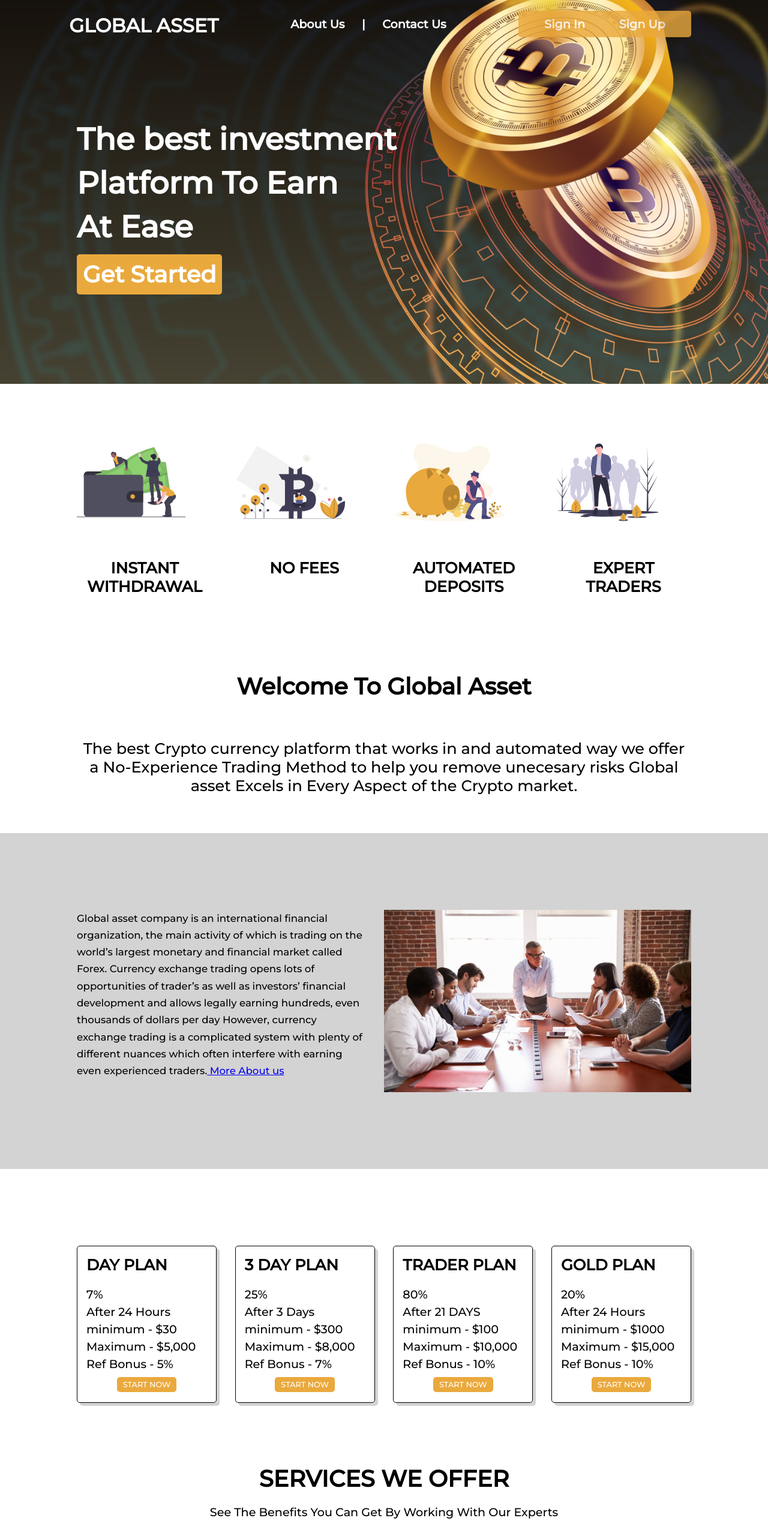
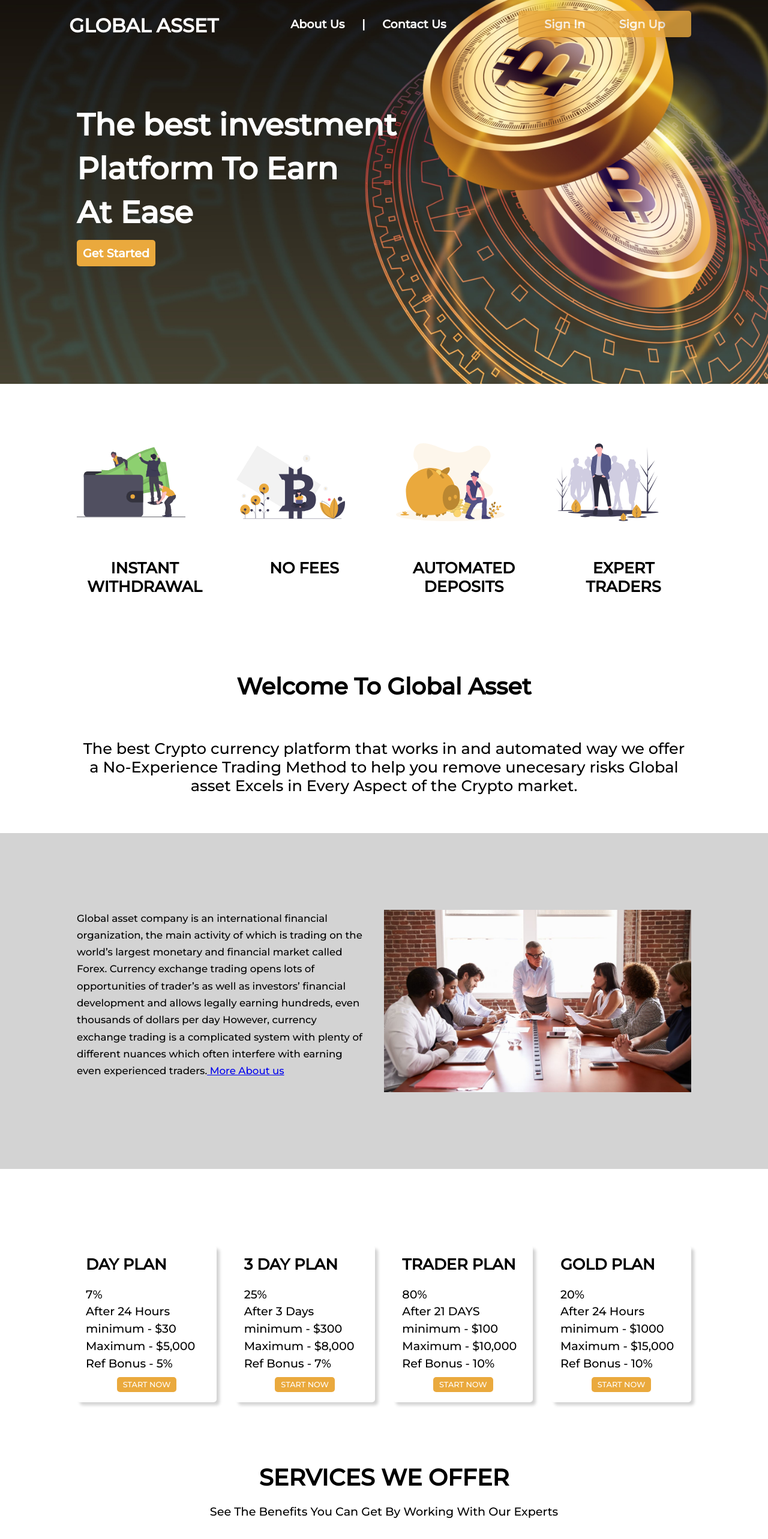
Before and after one commit to ibk-code/global-asset, a React (Create React App) app in the folder frontend/: page / in a window 1280 px wide. Shown: the top 2566 px of the page at 60% size. Built offline with nearby package versions, Linux system fonts and the light colour scheme.

Commit message:
edited hpme page

```diff
--- a/frontend/package.json
+++ b/frontend/package.json
@@ -11,7 +11,8 @@
     "react-dom": "^16.12.0",
     "react-icons": "^3.10.0",
     "react-router-dom": "^5.1.2",
-    "react-scripts": "^3.4.1"
+    "react-scripts": "^3.4.1",
+    "react-spring": "^8.0.27"
   },
   "scripts": {
     "start": "react-scripts start",
--- a/frontend/src/components/dash.jsx
+++ b/frontend/src/components/dash.jsx
@@ -24,7 +24,7 @@ function Dash() {
                 <div className="para">
                   <div className="balance">
                     <h2>Available Balance</h2>
-                    <p>{context.state.btcBalance} BTC</p>
+                    <p>{context.state.btcBalance} USD</p>
                   </div>
 
                   <div className="total-deposit">
--- a/frontend/src/components/head2/head2.style.css
+++ b/frontend/src/components/head2/head2.style.css
@@ -32,7 +32,7 @@
 }
 .hero-text {
   color: white;
-  margin-top: 15vh;
+  margin-top: 12vh;
   align-items: center;
 }
 .hero-text h2 p {
@@ -74,7 +74,7 @@
 .hero-text a {
   color: white;
   text-decoration: none;
-  font-size: 3vw;
+  font-size: 1.5vw;
   padding: 10px 10px;
   background: #eaa93d;
   border-radius: 5px;
@@ -121,4 +121,8 @@
     width: 100%;
     height: 80vh;
   }
+  .hero-text {
+    color: white;
+    margin-top: 10vh;
+  }
 }
--- a/frontend/src/components/plans/plans.style.css
+++ b/frontend/src/components/plans/plans.style.css
@@ -29,9 +29,8 @@
   margin-bottom: 3%;
 }
 .back-pad {
-  border: solid 0.5px #000000;
   border-radius: 5px;
-  box-shadow: 5px 5px lightgrey;
+  box-shadow: 5px 5px 5px lightgrey;
   padding: 15px 15px;
 }
 @media screen and (max-width: 500px) {
--- a/frontend/src/pages/signupp/signup.component.jsx
+++ b/frontend/src/pages/signupp/signup.component.jsx
@@ -3,6 +3,7 @@ import React from "react";
 import "./signup.style.css";
 import { Link } from "react-router-dom";
 import { GlobalContext } from "../../GlobalContextClass";
+
 
 class Signup extends React.Component {
   render() {
@@ -10,6 +11,7 @@ class Signup extends React.Component {
       <GlobalContext.Consumer>
         {(context) => (
           <React.Fragment>
+
                   <div className="input-fields">
                     <form id="login" onSubmit={context.login}>
                       <h2>Sign In </h2>
@@ -41,6 +43,7 @@ class Signup extends React.Component {
                       <button type="submit">Sign In </button>
                     </form>
                   </div>
+
           </React.Fragment>
         )}
       </GlobalContext.Consumer>
```
Also changed, not shown: 1 other file (tests, documents, lock files or other folders). Lines whose indentation alone changed are shown as unchanged.
